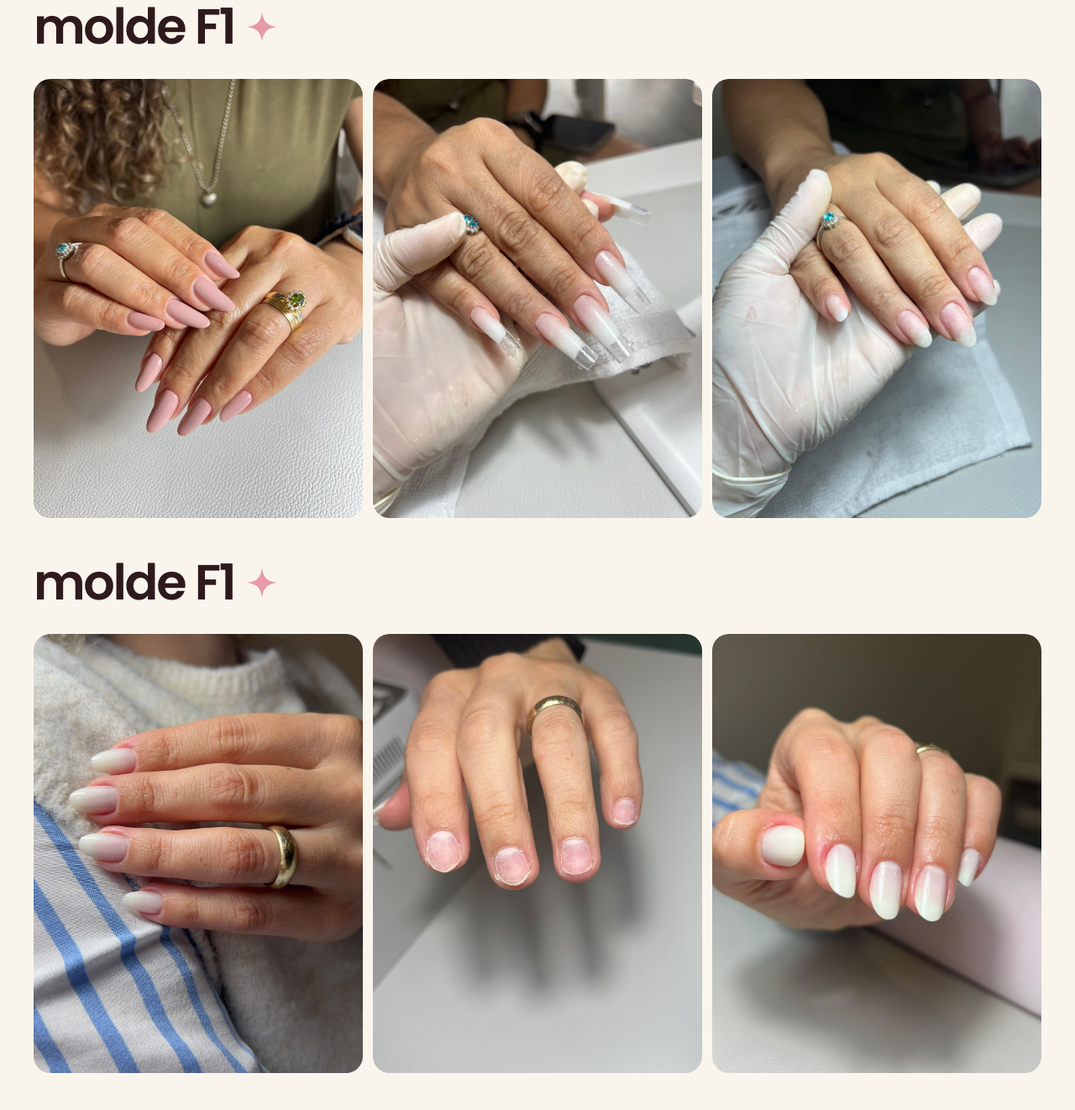
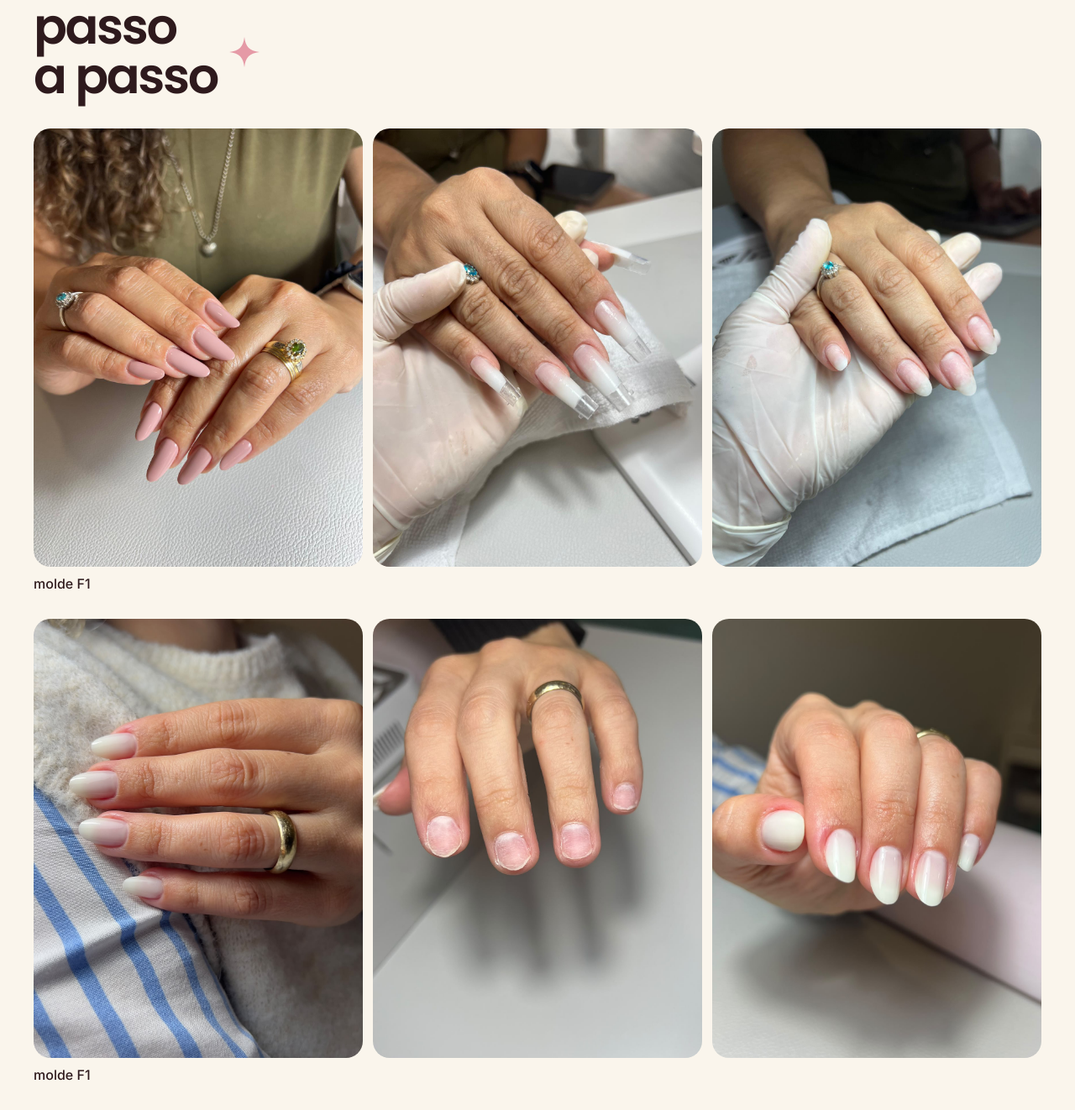
Before and after one commit to franfeminice-coder/-site-franciele-domingues, a plain HTML site: page index.html in a window 1280 px wide. Shown: the part 3398-4720 px from the top of the page at 84% size. Drawn offline with Linux system fonts and the light colour scheme.

Commit message:
Unifica passo a passo em uma seção com legenda molde F1 por carrossel

```diff
--- a/index.html
+++ b/index.html
@@ -187,44 +187,31 @@ marcar pelo whatsapp</a>
 <span class="swipe-hint" style="font-size: 14px; color: #5E4A4D">deslize para ver mais →</span>
 </section>
 
-<section id="molde-f1-a" style="max-width: 1200px; margin: 0 auto; padding: 0 24px 48px; display: flex; flex-direction: column; gap: 32px">
+<section id="passo-a-passo" style="max-width: 1200px; margin: 0 auto; padding: 0 24px 96px; display: flex; flex-direction: column; gap: 32px">
 <div style="display: flex; flex-wrap: wrap; align-items: flex-end; justify-content: space-between; gap: 20px">
 <div style="display: flex; align-items: center; gap: 14px">
-<h2 style="margin: 0; font-family: 'Poppins', sans-serif; font-weight: 600; font-size: clamp(36px, 4.6vw, 60px); line-height: 1; letter-spacing: -0.04em; color: #2E1A1D">molde F1</h2>
+<h2 style="margin: 0; font-family: 'Poppins', sans-serif; font-weight: 600; font-size: clamp(36px, 4.6vw, 60px); line-height: 1; letter-spacing: -0.04em; color: #2E1A1D">passo<br>a passo</h2>
 <svg aria-hidden="true" width="36" height="36" viewBox="0 0 24 24" style="flex-shrink: 0"><path d="M12 0C13 8 16 11 24 12C16 13 13 16 12 24C11 16 8 13 0 12C8 11 11 8 12 0Z" fill="#E59AA6"></path></svg>
 </div>
 </div>
+
+<figure style="margin: 0; display: flex; flex-direction: column; gap: 10px">
 <div style="display: flex; flex-wrap: nowrap; gap: 12px; align-items: stretch">
-<figure style="margin: 0; flex: 1 1 0; min-width: 0; display: flex; flex-direction: column; gap: 10px">
-<img src="img/carrossel-02-01.jpeg" alt="Molde F1 — passo 1" loading="lazy" style="width: 100%; aspect-ratio: 3/4; object-fit: cover; border-radius: 20px; display: block">
+<img src="img/carrossel-02-01.jpeg" alt="Molde F1 — passo 1" loading="lazy" style="flex: 1 1 0; min-width: 0; width: 100%; aspect-ratio: 3/4; object-fit: cover; border-radius: 20px; display: block">
+<img src="img/carrossel-02-02.jpeg" alt="Molde F1 — passo 2" loading="lazy" style="flex: 1 1 0; min-width: 0; width: 100%; aspect-ratio: 3/4; object-fit: cover; border-radius: 20px; display: block">
+<img src="img/carrossel-02-03.jpeg" alt="Molde F1 — passo 3" loading="lazy" style="flex: 1 1 0; min-width: 0; width: 100%; aspect-ratio: 3/4; object-fit: cover; border-radius: 20px; display: block">
+</div>
+<figcaption style="font-size: 16px; font-weight: 500; color: #2E1A1D">molde F1</figcaption>
 </figure>
-<figure style="margin: 0; flex: 1 1 0; min-width: 0; display: flex; flex-direction: column; gap: 10px">
-<img src="img/carrossel-02-02.jpeg" alt="Molde F1 — passo 2" loading="lazy" style="width: 100%; aspect-ratio: 3/4; object-fit: cover; border-radius: 20px; display: block">
+
+<figure style="margin: 0; display: flex; flex-direction: column; gap: 10px">
+<div style="display: flex; flex-wrap: nowrap; gap: 12px; align-items: stretch">
+<img src="img/passo-01.jpeg" alt="Molde F1 — passo 1" loading="lazy" style="flex: 1 1 0; min-width: 0; width: 100%; aspect-ratio: 3/4; object-fit: cover; border-radius: 20px; display: block">
+<img src="img/passo-02.jpeg" alt="Molde F1 — passo 2" loading="lazy" style="flex: 1 1 0; min-width: 0; width: 100%; aspect-ratio: 3/4; object-fit: cover; border-radius: 20px; display: block">
+<img src="img/passo-03.jpeg" alt="Molde F1 — passo 3" loading="lazy" style="flex: 1 1 0; min-width: 0; width: 100%; aspect-ratio: 3/4; object-fit: cover; border-radius: 20px; display: block">
+</div>
+<figcaption style="font-size: 16px; font-weight: 500; color: #2E1A1D">molde F1</figcaption>
 </figure>
-<figure style="margin: 0; flex: 1 1 0; min-width: 0; display: flex; flex-direction: column; gap: 10px">
-<img src="img/carrossel-02-03.jpeg" alt="Molde F1 — passo 3" loading="lazy" style="width: 100%; aspect-ratio: 3/4; object-fit: cover; border-radius: 20px; display: block">
-</figure>
-</div>
-</section>
-
-<section id="molde-f1-b" style="max-width: 1200px; margin: 0 auto; padding: 0 24px 96px; display: flex; flex-direction: column; gap: 32px">
-<div style="display: flex; flex-wrap: wrap; align-items: flex-end; justify-content: space-between; gap: 20px">
-<div style="display: flex; align-items: center; gap: 14px">
-<h2 style="margin: 0; font-family: 'Poppins', sans-serif; font-weight: 600; font-size: clamp(36px, 4.6vw, 60px); line-height: 1; letter-spacing: -0.04em; color: #2E1A1D">molde F1</h2>
-<svg aria-hidden="true" width="36" height="36" viewBox="0 0 24 24" style="flex-shrink: 0"><path d="M12 0C13 8 16 11 24 12C16 13 13 16 12 24C11 16 8 13 0 12C8 11 11 8 12 0Z" fill="#E59AA6"></path></svg>
-</div>
-</div>
-<div style="display: flex; flex-wrap: nowrap; gap: 12px; align-items: stretch">
-<figure style="margin: 0; flex: 1 1 0; min-width: 0; display: flex; flex-direction: column; gap: 10px">
-<img src="img/passo-01.jpeg" alt="Molde F1 — passo 1" loading="lazy" style="width: 100%; aspect-ratio: 3/4; object-fit: cover; border-radius: 20px; display: block">
-</figure>
-<figure style="margin: 0; flex: 1 1 0; min-width: 0; display: flex; flex-direction: column; gap: 10px">
-<img src="img/passo-02.jpeg" alt="Molde F1 — passo 2" loading="lazy" style="width: 100%; aspect-ratio: 3/4; object-fit: cover; border-radius: 20px; display: block">
-</figure>
-<figure style="margin: 0; flex: 1 1 0; min-width: 0; display: flex; flex-direction: column; gap: 10px">
-<img src="img/passo-03.jpeg" alt="Molde F1 — passo 3" loading="lazy" style="width: 100%; aspect-ratio: 3/4; object-fit: cover; border-radius: 20px; display: block">
-</figure>
-</div>
 </section>
 
 <section class="sec-steps" style="max-width: 1200px; margin: 0 auto; padding: 0 24px 96px">
```
